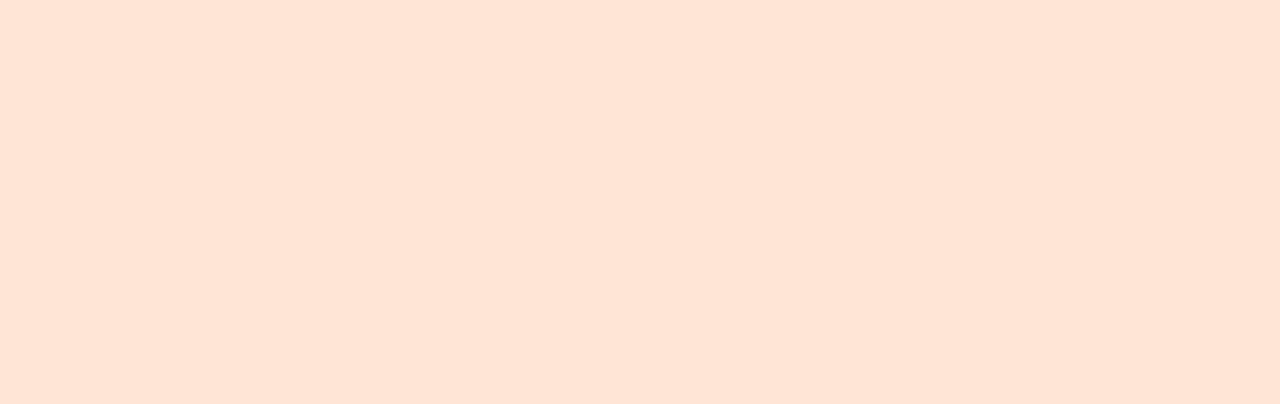
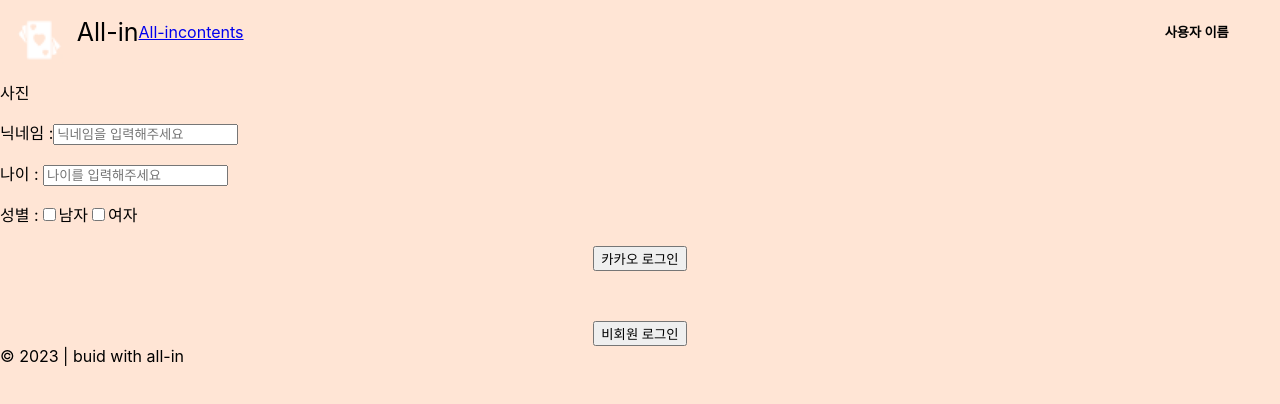
Before and after one commit to yongmining/ALLIN_FRONTEND, a React (Create React App) app: page /profile in a window 1280 px wide. Before the commit this address had no page. Shown: the top 404 px of the page. Built offline with nearby package versions, Linux system fonts and the light colour scheme.

Commit message:
no message

```diff
--- a/src/App.jsx
+++ b/src/App.jsx
@@ -7,6 +7,7 @@ import { BrowserRouter, Routes, Route } from 'react-router-dom';
 import Layout from './layout/layout';
 import MainContents from './page/mainContents';
 import YouTubeList from './page/youtubeList'; // YouTubeList 컴포넌트 임포트
+import Profile from "./component/profile";
 
 function App() {
   return (
@@ -21,7 +22,7 @@ function App() {
           <Route path="MainContents" element={<MainContents />} />
           {/* <Route path="choiceYoutube" element={/>} /> */}
           {/* <Route path="choiceBook" element={<Contents />} /> */}
-
+          <Route path="profile" element={<Profile />} />
           <Route path="choiceContents">
             <Route index element={<MainContents />} />
           </Route>
--- a/src/component/home.js
+++ b/src/component/home.js
@@ -1,20 +1,18 @@
 import React from "react";
 import { Link } from "react-router-dom";
 
-
-
 const Home = () => {
-    return (
-        <nav>
-            <div className="logo">
-                <Link to="/">All-in</Link>
-            </div>
-            <div className="nav-links">
-                <Link to="/">Home</Link>
-                <Link to="../contents/contents">contents</Link>
-            </div>
-        </nav>
-    );
+  return (
+    <div>
+      <div className="home">
+        <p>You Film Face?</p>
+      </div>
+      <div className="home">
+        <p>감정을 보여주세요</p>
+        <Link to="./profile">프로필</Link>
+      </div>
+    </div>
+  );
 };
 
 export default Home;
--- /dev/null
+++ b/src/component/profile.js
@@ -0,0 +1,24 @@
+import React from 'react';
+import { Link } from "react-router-dom";
+
+const Profile = () => {
+    return (
+        <div className='profile'>
+            <Link to="./profile"></Link>
+
+            <p>사진</p>
+            <div className='profile-text'>
+            <p>닉네임 :<input type="text" name="nickname" placeholder="닉네임을 입력해주세요" /></p>
+            <p>나이 : <input type="text" name="nickname" placeholder="나이를 입력해주세요" /></p>
+                성별 :
+                <input class="form-check-input" type="checkbox"/>
+                <label class="form-check-label">남자</label>
+
+                <input class="form-check-input" type="checkbox" />
+                <label class="form-check-label">여자</label>
+            </div>
+        </div>
+    );
+};
+
+export default Profile;
--- a/src/component/unlogin.js
+++ b/src/component/unlogin.js
@@ -1,16 +1,18 @@
 import React, { useState } from "react";
+import Modal from "./unloginModal";
 
-const Unlogin = () => {
+function Unlogin() {
+  const [isModalOpen, setIsModalOpen] = useState(false);
 
-    const [login, setLogin] = useState(false);
+  const openModal = () => setIsModalOpen(true);
+  const closeModal = () => setIsModalOpen(false);
 
-    return (
-        <div className="unlogin">
-            <button type="button" onClick={() => {
-                setLogin(true);
-            }}>비회원 로그인</button>
-        </div>
-    );
-};
+  return (
+    <div className="unlogin">
+      <button onClick={openModal}>비회원 로그인</button>
+      <Modal isOpen={isModalOpen} onClose={closeModal} />
+    </div>
+  );
+}
 
 export default Unlogin;
--- /dev/null
+++ b/src/component/unloginModal.js
@@ -0,0 +1,27 @@
+import React from "react";
+
+function Modal({ isOpen, closeModal }) {
+  if (!isOpen) {
+    return null;
+  }
+
+  return (
+    <div class="modal" tabindex="-1">
+  <div class="modal-dialog">
+    <div class="modal-content">
+      <div class="modal-header">
+        <h5 class="modal-title">경고</h5>
+      </div>
+      <div class="modal-body">
+        <p>비회원 로그인할 경우 정보가 누적되지 않아서 개인 맞춤형 콘텐츠를 이용 못할 수 있습니다</p>
+      </div>
+      <div class="modal-footer">
+        <button type="button" class="btn btn-secondary" data-bs-dismiss="modal" onClick={closeModal}>확인</button>
+      </div>
+    </div>
+  </div>
+</div>
+  );
+}
+
+export default Modal;
--- a/src/css/common.css
+++ b/src/css/common.css
@@ -36,21 +36,31 @@
   cursor: pointer; /* 마우스 포인터로 변경 */
   text-decoration: underline; /* 밑줄 추가 (원하는 스타일로 변경 가능) */
 }
-.contents {
+
+.home {
+  text-align: center;
+}
+
+.profile-text {
+  align-items: center;
+}
+
+.Contents {
   display: grid;
   grid-template-columns: repeat(3, 1fr);
   grid-gap: 15px;
 }
 
-.contents .content-item {
+.Contents .content-item {
   border: 1px solid;
   padding: 0 10px;
 }
-.contents .content-item:hover {
+
+.Contents .content-item:hover {
   border-color: rgb(248, 224, 86);
 }
 
-.contents .content-item a {
+.Contents .content-item a {
   color: initial;
   text-decoration: none;
 }
--- a/src/layout/layout.js
+++ b/src/layout/layout.js
@@ -2,12 +2,16 @@ import { Outlet } from 'react-router-dom';
 import '../css/common.css';
 import Header from '../component/header';
 import Footer from '../component/footer';
+import Socialkakao from '../component/kakaologin';
+import Unlogin from '../component/unlogin';
 
 function Layout() {
   return (
     <>
       <Header />
       <Outlet />
+      <Socialkakao />
+      <Unlogin />
       <Footer />
     </>
   );
--- a/src/page/mainContents.js
+++ b/src/page/mainContents.js
@@ -1,4 +1,4 @@
-import React, { useRef, useEffect } from "react";
+//import React, { useRef, useEffect } from "react";
 import "../css/mainContents.css";
 
 function mainContents() {
```
